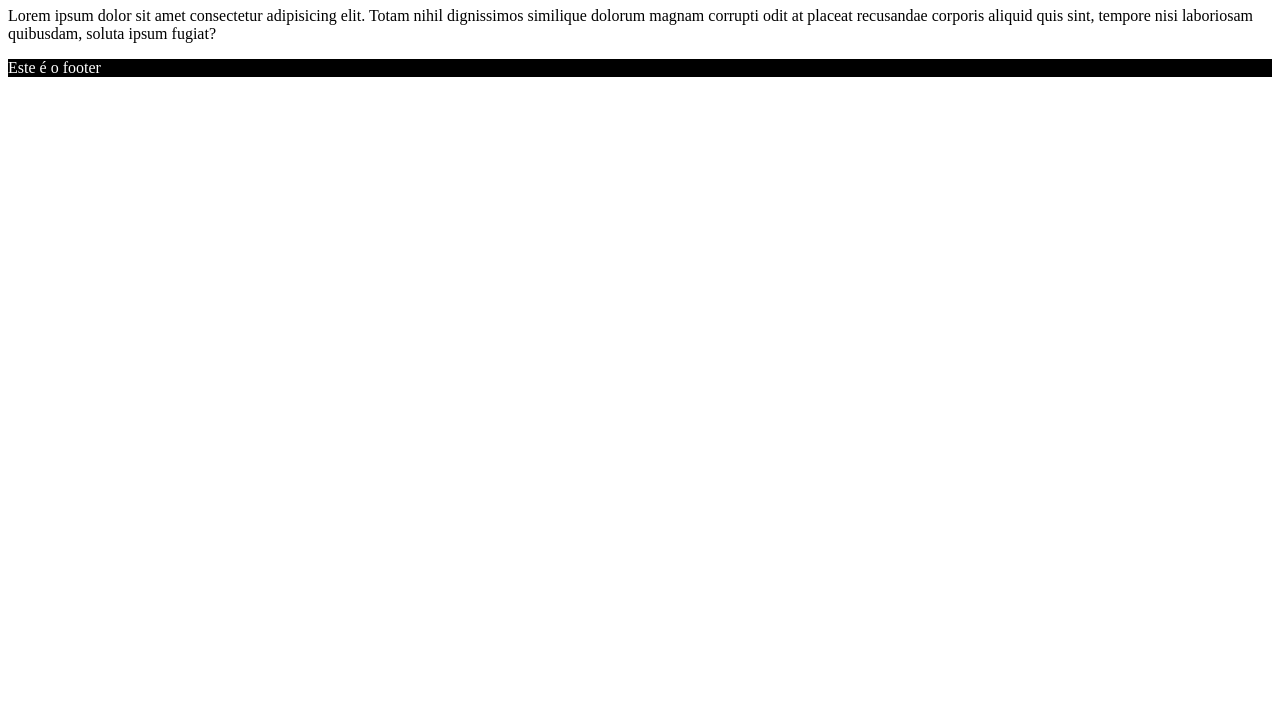
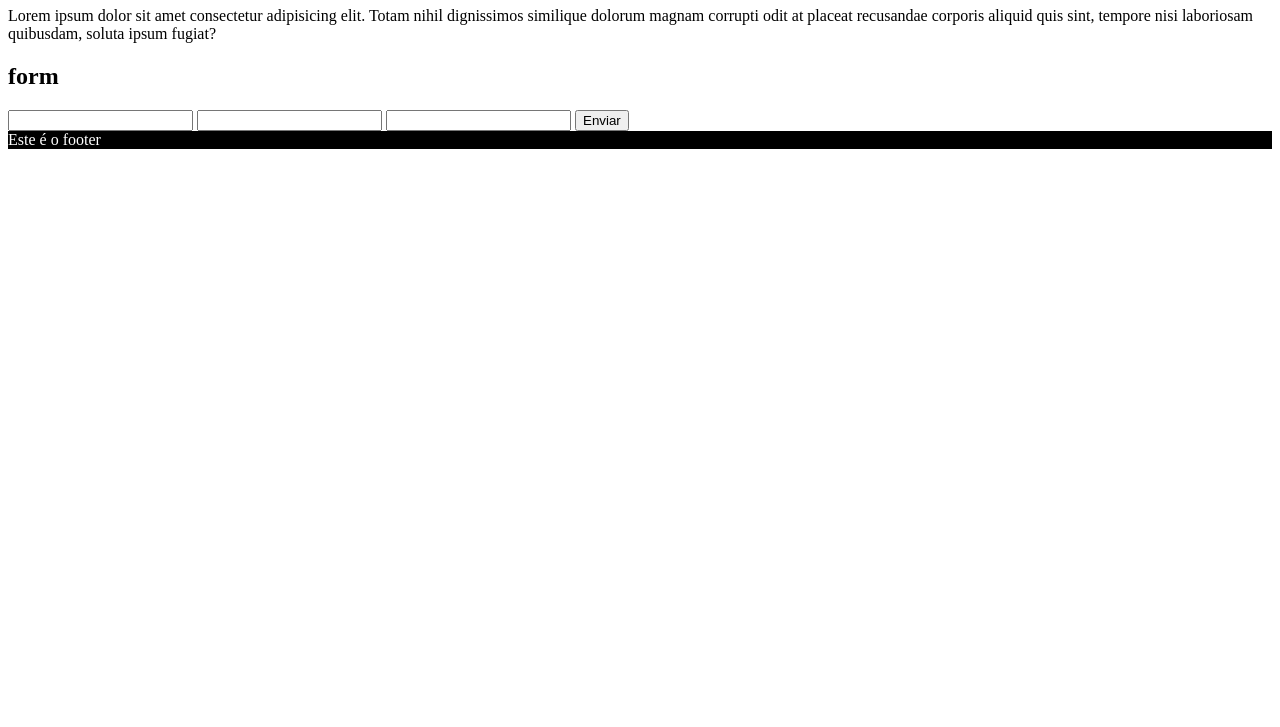
Before and after one commit to RafaelMorschbacher/testegit, a plain HTML site: page index.html in a window 1280 px wide. Shown: the part 73-800 px from the top of the page. Drawn offline with Linux system fonts and the light colour scheme.

Commit message:
Criação do form

```diff
--- a/index.html
+++ b/index.html
@@ -16,6 +16,13 @@
       ipsum fugiat?
     </p>
 
+    <form>
+        <h2>form</h2>
+        <input type="text">
+        <input type="text">
+        <input type="text">
+        <button>Enviar</button>
+    </form>
     <footer>
         Este é o footer
     </footer>
```
